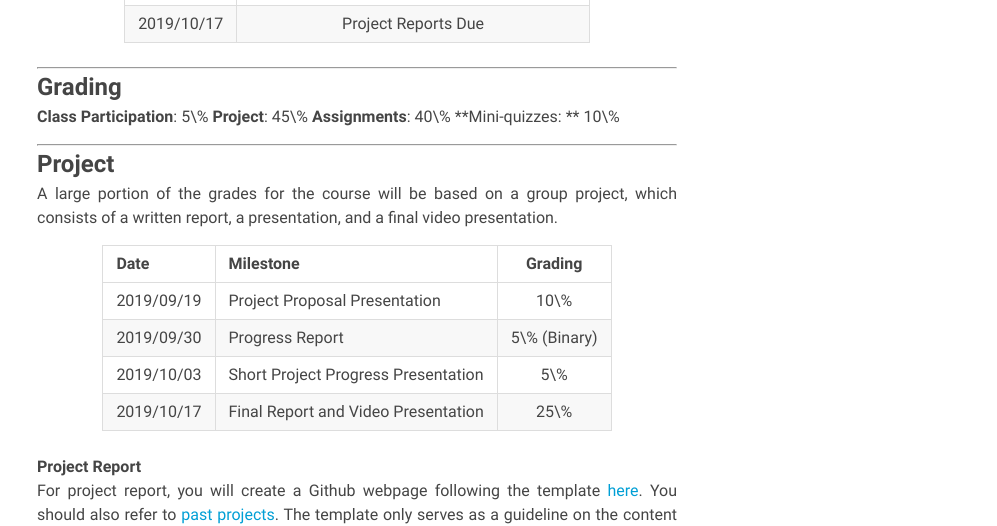
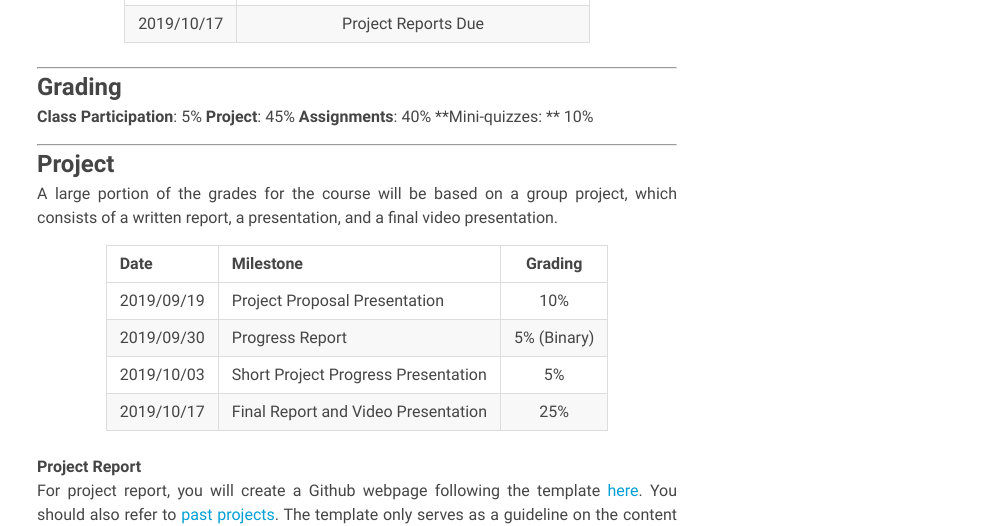
Before and after one commit to INFERLab/12740, a Jekyll site: the page built from logisticis.md, in a window 1280 px wide. Shown: the part 807-1333 px from the top of the page, without its empty margins (283-1280 px from the left). Built offline with Jekyll 4.4.1, drawn with Linux system fonts in a browser that asks for light colours; nearby versions of some CDN libraries; library files that are not in the unit come from our copies.

```diff
--- a/logisticis.md
+++ b/logisticis.md
@@ -30,10 +30,10 @@ The syllabus for the course is available in PDF here: [Syllabus.pdf](/12740/asse
 
 ## Grading
 
-**Class Participation**: 5\%
-**Project**: 45\%
-**Assignments**: 40\%
-**Mini-quizzes: ** 10\%
+**Class Participation**: 5%
+**Project**: 45%
+**Assignments**: 40%
+**Mini-quizzes: ** 10%
 
 ***
 ## Project
@@ -41,10 +41,10 @@ A large portion of the grades for the course will be based on a group project, w
 
 | **Date**      | **Milestone**     | Grading|
 | ------------- |----------------------------|:------------:|
-|   2019/09/19| Project Proposal Presentation| 10\%       |
-|    2019/09/30| Progress Report    |  5\% (Binary) |
-| 2019/10/03    | Short Project Progress Presentation|5\%|
-|2019/10/17|Final Report and Video Presentation | 25\%|
+|   2019/09/19| Project Proposal Presentation| 10%       |
+|    2019/09/30| Progress Report    |  5% (Binary) |
+| 2019/10/03    | Short Project Progress Presentation|5%|
+|2019/10/17|Final Report and Video Presentation | 25%|
 
 #### Project Report
 For project report, you will create a Github webpage following the template [here](/12740/tutorials/template.html). You should also refer to [past projects](http://wiki.marioberges.com/courses/12-740/index.php?title=Main_Page). The template only serves as a guideline on the content to include in your report. You are free to take artistic license in designing your project webpage.
```
Also changed, not shown: _posts/2019-05-05-Template.md (+48 -135 lines).
